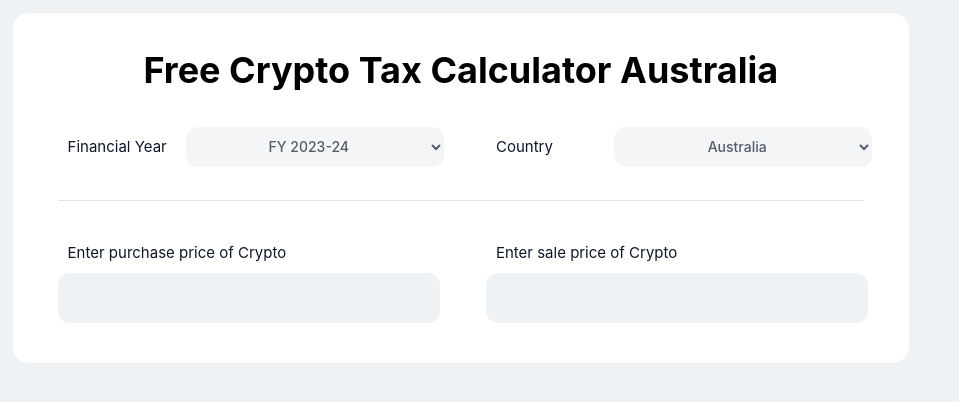
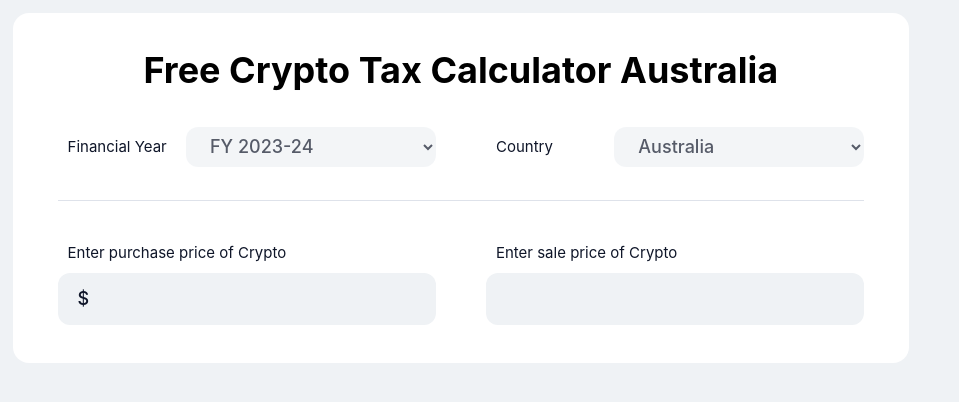
Before and after one commit to ShubhaamTiwary/Koinx-Assignment, a React (Create React App) app: page / in a window 1280 px wide. Shown: the top 402 px of the page, without its empty margins (0-959 px from the left). Built offline with nearby package versions, Linux system fonts and the light colour scheme; the HTML template or start-up script is replaced by a standard one.

Commit message:
added dollar sign

```diff
--- a/src/App.css
+++ b/src/App.css
@@ -75,7 +75,7 @@
 }
 #block-div{
   display: flex;
-  flex-direction: column;
+  justify-content: space-between;
   justify-content: center;
   width: 70%;
   height: 40px;
@@ -85,7 +85,7 @@
 #block{
   background-color: rgb(239, 242, 245);
   font-family: Inter;
-  font-size: 14px;
+  font-size: 18px;
   font-weight: 500;
   line-height: 22px;
   letter-spacing: 0em;
@@ -95,6 +95,8 @@
   margin-left: 8px;
   height:100%;
   width: 100%;
+  text-align: left;
+  padding-left: 20px;
 }
 
 #line{
@@ -133,3 +135,8 @@
 #block{
   border: none;
 }
+
+input:focus {
+  outline: none;
+  border: none;
+}
--- a/src/App.js
+++ b/src/App.js
@@ -1,6 +1,18 @@
+import { useState } from 'react';
 import './App.css';
 
 function App() {
+  const [inputValue, setInputValue] = useState('$ ');
+
+  const [price,setPrice]=useState(0);
+
+  const handleInputChange = (event) => {
+    const numericValue = event.target.value.replace(/[^0-9]/g, '');
+    setPrice(numericValue);
+    setInputValue('$ ' + numericValue);
+  };
+
+
   return (
     <div className="calculator">
       <div className='heading'>
@@ -40,8 +52,12 @@ function App() {
             <p>Enter purchase price of Crypto</p>
           </div>
           <div id='block-div'>
-            <input id='block'>
-            </input>
+            <input
+              id='block'
+              type="text"
+              value={inputValue}
+              onChange={handleInputChange}
+            />
           </div>
         </div>
         <div className='right'>
@@ -51,6 +67,7 @@ function App() {
             </div>
             <div id='block-div'>
               <input id='block'>
+
               </input>
             </div>
           </div>
```
